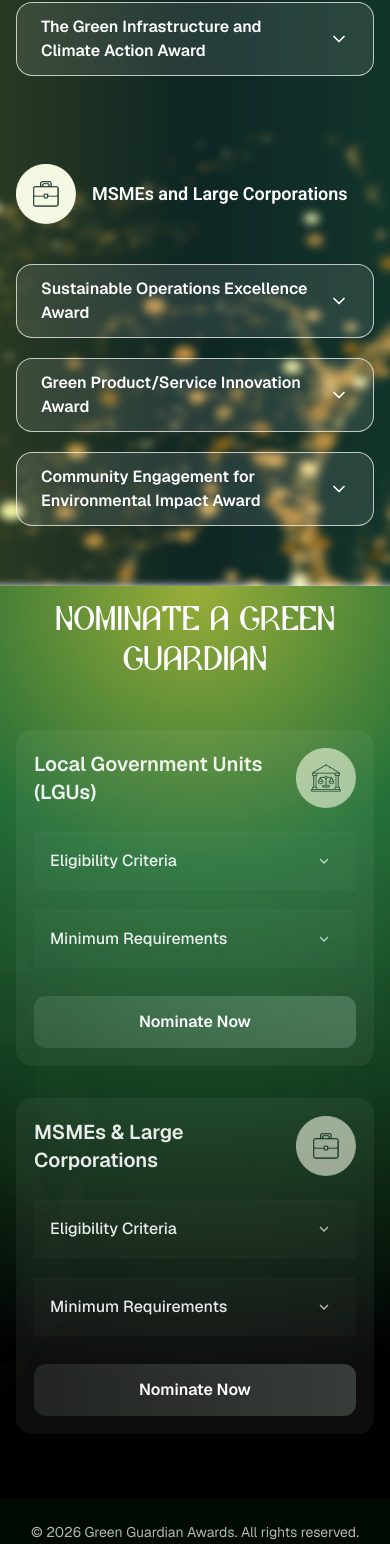
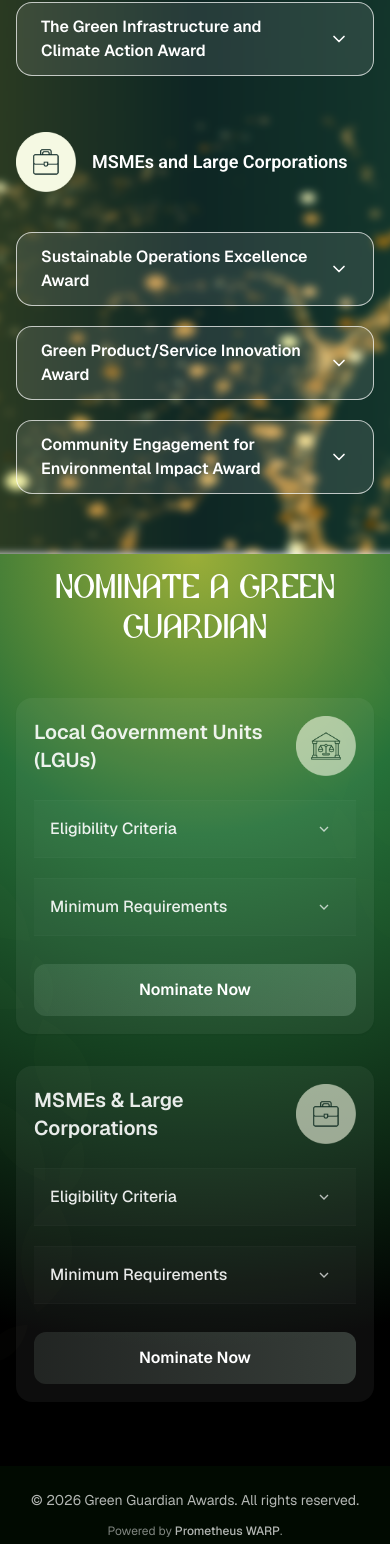
Before and after one commit to warpinnovations/green-guardian-awards, a Next.js app: page / in a window 390 px wide. Shown: the part 1479-3023 px from the top of the page. Built offline with nearby package versions, Linux system fonts and the light colour scheme.

Commit message:
feat: update footer

```diff
--- a/app/components/sections/Categories.tsx
+++ b/app/components/sections/Categories.tsx
@@ -107,7 +107,7 @@ export default function CategoriesSection() {
           </div>
 
           {/* RIGHT column */}
-          <div className="flex flex-col lg:items-center lg:gap-4 gap-2">
+          <div className="flex flex-col lg:items-center lg:mt-0 -mt-8 lg:gap-4 gap-2">
             <div className="flex items-center gap-4">
               <Image
                 src={MSMEAsset}
--- a/app/components/sections/FooterSection.tsx
+++ b/app/components/sections/FooterSection.tsx
@@ -12,7 +12,7 @@ export default function FooterSection() {
 
            {/* Credentials */}
            <p className="text-xs text-white/50 leading-relaxed">
-              Powered by <span className="font-medium text-white/70">WARP</span>
+              Powered by <span className="font-medium text-white/70">Prometheus WARP</span>
               .
               <br />
               Organized and administered by{" "}
```
